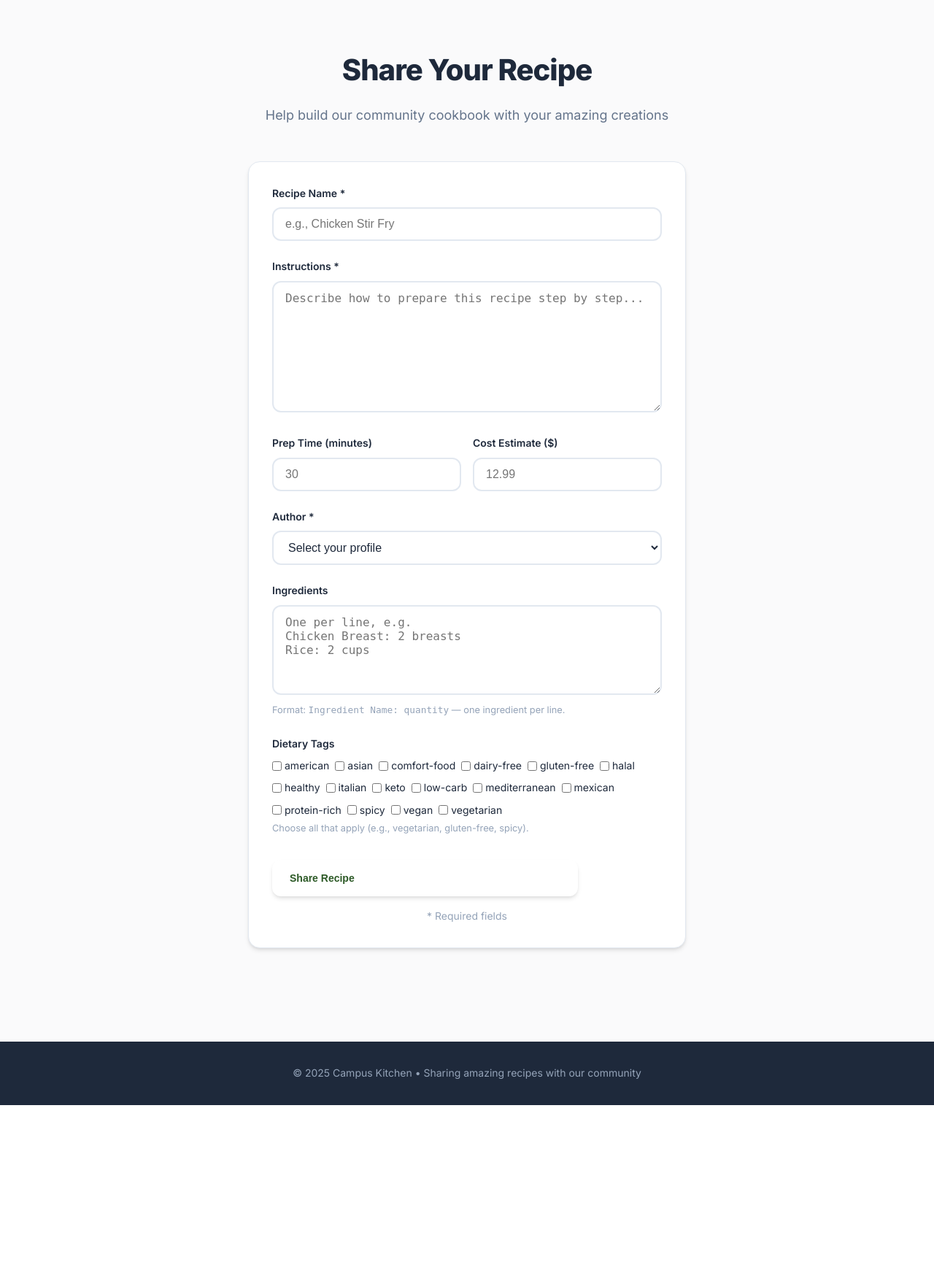
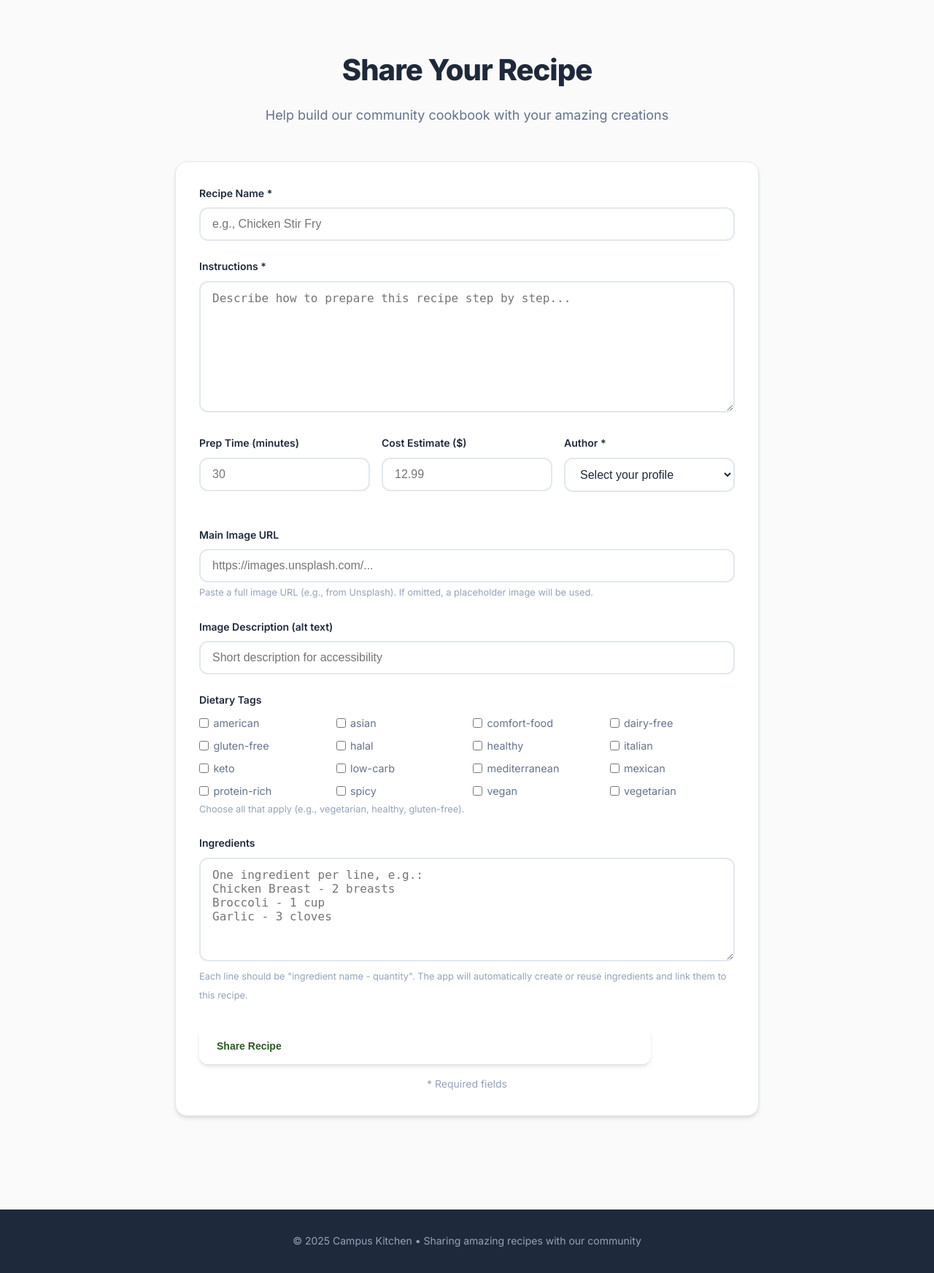
Before and after one commit to LoganOslund/nov29MealShare, a Flask app: page /add_recipe in a window 1280 px wide. Shown: the part 84-1828 px from the top of the page at 73% size. Before the commit the page ends 1598 px from the top, so only its background shows below. Run offline with Flask 3, Linux system fonts and the light colour scheme; data comes from the database, SQL or seed files in the repository; both versions use the stored data as it was after the commit.

Commit message:
almost final

```diff
--- a/app.py
+++ b/app.py
@@ -3,10 +3,9 @@
 Flask backend with SQLite - MongoDB removed for performance
 """
 
-from flask import Flask, render_template, request, redirect, url_for, flash, jsonify
+from flask import Flask, render_template, request, redirect, url_for, flash
 import sqlite3
 import os
-from datetime import datetime
 
 app = Flask(__name__)
 app.secret_key = 'dev-secret-key-change-in-production'
@@ -24,20 +23,49 @@
 
 @app.route('/')
 def index():
-    """Home page showing all recipes - optimized for performance"""
+    """Home page showing all recipes"""
     conn = get_db_connection()
-    # Optimized query with all fields the template needs
-    recipes = conn.execute('''
-        SELECT r.recipe_id, r.name, r.instructions, r.prep_time_minutes,
-               r.cost_estimate, r.created_at,
-               i.file_path as image_url, i.alt_text as image_alt,
-               4.5 as avg_rating,
-               0 as review_count,
-               '' as tags
+    cursor = conn.cursor()
+
+    # Use a subquery to pick one deterministic image per recipe
+    recipes = cursor.execute("""
+        SELECT
+            r.recipe_id,
+            r.name,
+            r.instructions,
+            r.prep_time_minutes,
+            r.cost_estimate,
+            r.created_at,
+            img.file_path AS image_url,
+            img.alt_text AS image_alt,
+            4.5 AS avg_rating,
+            0   AS review_count,
+            COALESCE(GROUP_CONCAT(DISTINCT dt.tag_name), '') AS tags,
+            u.name AS author_name
         FROM recipes r
-        LEFT JOIN images i ON r.recipe_id = i.recipe_id
+        LEFT JOIN (
+            SELECT recipe_id,
+                   MIN(file_path) AS file_path,
+                   MIN(alt_text) AS alt_text
+            FROM images
+            GROUP BY recipe_id
+        ) AS img ON r.recipe_id = img.recipe_id
+        LEFT JOIN users u ON r.author_id = u.user_id
+        LEFT JOIN recipe_tags rt ON r.recipe_id = rt.recipe_id
+        LEFT JOIN dietary_tags dt ON rt.tag_id = dt.tag_id
+        GROUP BY
+            r.recipe_id,
+            r.name,
+            r.instructions,
+            r.prep_time_minutes,
+            r.cost_estimate,
+            r.created_at,
+            img.file_path,
+            img.alt_text,
+            u.name
         ORDER BY r.name
-    ''').fetchall()
+    """).fetchall()
+
     conn.close()
     return render_template('index.html', recipes=recipes)
 
@@ -45,14 +73,15 @@
 def recipe_detail(recipe_id):
     """Recipe detail page"""
     conn = get_db_connection()
+    cursor = conn.cursor()
 
     # Get recipe details
-    recipe = conn.execute('''
-        SELECT r.*, u.name as author_name
+    recipe = cursor.execute("""
+        SELECT r.*, u.name AS author_name
         FROM recipes r
         LEFT JOIN users u ON r.author_id = u.user_id
         WHERE r.recipe_id = ?
-    ''', (recipe_id,)).fetchone()
+    """, (recipe_id,)).fetchone()
 
     if not recipe:
         conn.close()
@@ -60,31 +89,37 @@
         return redirect(url_for('index'))
 
     # Get images
-    images = conn.execute('''
+    images = cursor.execute("""
         SELECT file_path, alt_text
         FROM images
         WHERE recipe_id = ?
-    ''', (recipe_id,)).fetchall()
+        ORDER BY image_id
+    """, (recipe_id,)).fetchall()
 
     # Get reviews
-    reviews = conn.execute('''
-        SELECT r.*, u.name as reviewer_name
+    reviews = cursor.execute("""
+        SELECT r.*, u.name AS reviewer_name
         FROM reviews r
         LEFT JOIN users u ON r.user_id = u.user_id
         WHERE r.recipe_id = ?
         ORDER BY r.created_at DESC
-    ''', (recipe_id,)).fetchall()
+    """, (recipe_id,)).fetchall()
 
     # Get ingredients
-    ingredients = conn.execute('''
+    ingredients = cursor.execute("""
         SELECT i.name, ri.quantity
         FROM recipe_ingredients ri
         JOIN ingredients i ON ri.ingredient_id = i.ingredient_id
         WHERE ri.recipe_id = ?
-    ''', (recipe_id,)).fetchall()
+        ORDER BY i.name
+    """, (recipe_id,)).fetchall()
 
-    # Get users for review dropdown
-    users = conn.execute('SELECT user_id, name FROM users ORDER BY name').fetchall()
+    # Get all users for the "who is reviewing" dropdown
+    users = cursor.execute("""
+        SELECT user_id, name
+        FROM users
+        ORDER BY name
+    """).fetchall()
 
     conn.close()
 
@@ -111,7 +146,7 @@
 
     # Base query with joins so we can filter by tag and ingredient,
     # and still get image + author + tags
-    query = '''
+    query = """
         SELECT
             r.recipe_id,
             r.name,
@@ -122,37 +157,43 @@
             img.file_path AS image_url,
             img.alt_text AS image_alt,
             4.5 AS avg_rating,
-            0 AS review_count,
+            0   AS review_count,
             COALESCE(GROUP_CONCAT(DISTINCT dt.tag_name), '') AS tags,
             u.name AS author_name
         FROM recipes r
-        LEFT JOIN images img ON r.recipe_id = img.recipe_id
+        LEFT JOIN (
+            SELECT recipe_id,
+                   MIN(file_path) AS file_path,
+                   MIN(alt_text) AS alt_text
+            FROM images
+            GROUP BY recipe_id
+        ) AS img ON r.recipe_id = img.recipe_id
         LEFT JOIN users u ON r.author_id = u.user_id
         LEFT JOIN recipe_tags rt ON r.recipe_id = rt.recipe_id
         LEFT JOIN dietary_tags dt ON rt.tag_id = dt.tag_id
         LEFT JOIN recipe_ingredients ri ON r.recipe_id = ri.recipe_id
         LEFT JOIN ingredients ing ON ri.ingredient_id = ing.ingredient_id
         WHERE 1 = 1
-    '''
+    """
     params = []
 
     # Tag filter (Dietary Preferences dropdown)
     if current_tag:
-        query += ' AND dt.tag_name = ?'
+        query += " AND dt.tag_name = ?"
         params.append(current_tag)
 
     # Max prep time filter
     if current_max_prep_time is not None:
-        query += ' AND (r.prep_time_minutes IS NULL OR r.prep_time_minutes <= ?)'
+        query += " AND (r.prep_time_minutes IS NULL OR r.prep_time_minutes <= ?)"
         params.append(current_max_prep_time)
 
     # Ingredient text search
     if current_ingredient:
-        query += ' AND ing.name LIKE ?'
-        params.append(f'%{current_ingredient}%')
+        query += " AND ing.name LIKE ?"
+        params.append(f"%{current_ingredient}%")
 
     # Group + order (because of GROUP_CONCAT)
-    query += '''
+    query += """
         GROUP BY
             r.recipe_id,
             r.name,
@@ -164,13 +205,13 @@
             img.alt_text,
             u.name
         ORDER BY r.name
-    '''
+    """
 
     recipes = cursor.execute(query, params).fetchall()
 
     # Tags for the dropdown
     all_tags = cursor.execute(
-        'SELECT tag_name FROM dietary_tags ORDER BY tag_name'
+        "SELECT tag_name FROM dietary_tags ORDER BY tag_name"
     ).fetchall()
 
     conn.close()
@@ -184,87 +225,100 @@
         current_ingredient=current_ingredient
     )
 
-
 @app.route('/add_recipe', methods=['GET', 'POST'])
 def add_recipe():
-    """Add new recipe"""
+    """Add new recipe, including tags, ingredients, and image"""
+    conn = get_db_connection()
+    cursor = conn.cursor()
+
+    # We need users + tags for both GET and POST (for redisplay on validation error)
+    users = cursor.execute(
+        "SELECT user_id, name FROM users ORDER BY name"
+    ).fetchall()
+
+    dietary_tags = cursor.execute(
+        "SELECT tag_id, tag_name FROM dietary_tags ORDER BY tag_name"
+    ).fetchall()
+
     if request.method == 'POST':
-        name = request.form['name']
-        instructions = request.form['instructions']
+        name = request.form.get('name', '').strip()
+        instructions = request.form.get('instructions', '').strip()
         prep_time = request.form.get('prep_time', type=int)
         cost_estimate = request.form.get('cost_estimate', type=float)
-        author_id = request.form.get('author_id', type=int) or 1
-        raw_ingredients = request.form.get('ingredients', '').strip()
-        selected_tags = request.form.getlist('tags')  # list of tag_id strings
+        author_id = request.form.get('author_id', type=int) or None
+
+        image_url = request.form.get('image_url', '').strip()
+        image_alt = request.form.get('image_alt', '').strip()
+
+        # Ingredients: one per line, format "name - quantity"
+        ingredients_text = request.form.get('ingredients_text', '').strip()
+
+        selected_tag_ids = request.form.getlist('tags')  # list of strings
 
         if not name or not instructions:
             flash('Name and instructions are required', 'error')
-            conn = get_db_connection()
-            users = conn.execute('SELECT user_id, name FROM users ORDER BY name').fetchall()
-            tags = conn.execute('SELECT tag_id, tag_name FROM dietary_tags ORDER BY tag_name').fetchall()
             conn.close()
-            return render_template('add_recipe.html', users=users, tags=tags)
-
-        conn = get_db_connection()
-        cursor = conn.cursor()
+            return render_template(
+                'add_recipe.html',
+                users=users,
+                dietary_tags=dietary_tags
+            )
 
         # Insert recipe
-        cursor.execute('''
+        cursor.execute("""
             INSERT INTO recipes (name, instructions, prep_time_minutes, cost_estimate, author_id)
             VALUES (?, ?, ?, ?, ?)
-        ''', (name, instructions, prep_time, cost_estimate, author_id))
-
+        """, (name, instructions, prep_time, cost_estimate, author_id))
         recipe_id = cursor.lastrowid
 
-        # Insert dietary tags for this recipe
-        for tag_id_str in selected_tags:
+        # Insert image if provided
+        if image_url:
+            cursor.execute("""
+                INSERT INTO images (recipe_id, file_path, alt_text)
+                VALUES (?, ?, ?)
+            """, (recipe_id, image_url, image_alt or name))
+
+        # Insert tags (recipe_tags)
+        for tag_id_str in selected_tag_ids:
             try:
                 tag_id = int(tag_id_str)
-                cursor.execute(
-                    'INSERT OR IGNORE INTO recipe_tags (recipe_id, tag_id) VALUES (?, ?)',
-                    (recipe_id, tag_id)
-                )
             except ValueError:
-                continue  # ignore bad input
+                continue
+            cursor.execute("""
+                INSERT OR IGNORE INTO recipe_tags (recipe_id, tag_id)
+                VALUES (?, ?)
+            """, (recipe_id, tag_id))
 
-        # Parse and insert ingredients
-        if raw_ingredients:
-            for line in raw_ingredients.splitlines():
-                line = line.strip()
-                if not line:
-                    continue
-                if ':' in line:
-                    name_part, quantity = line.split(':', 1)
-                    name_part = name_part.strip()
-                    quantity = quantity.strip()
+        # Insert ingredients
+        if ingredients_text:
+            lines = [line.strip() for line in ingredients_text.splitlines() if line.strip()]
+            for line in lines:
+                # Expect "name - quantity", but be forgiving
+                if '-' in line:
+                    ing_name, quantity = [part.strip() for part in line.split('-', 1)]
                 else:
-                    name_part = line
-                    quantity = ''
-                if not name_part:
+                    ing_name, quantity = line.strip(), ''
+
+                if not ing_name:
                     continue
 
-                # Find or create ingredient
-                ing_row = cursor.execute(
-                    'SELECT ingredient_id FROM ingredients WHERE name = ?',
-                    (name_part,)
-                ).fetchone()
-                if ing_row:
-                    ingredient_id = ing_row['ingredient_id']
-                else:
-                    cursor.execute(
-                        'INSERT INTO ingredients (name) VALUES (?)',
-                        (name_part,)
-                    )
-                    ingredient_id = cursor.lastrowid
+                # Ensure ingredient exists in ingredients table
+                cursor.execute("""
+                    INSERT OR IGNORE INTO ingredients (name) VALUES (?)
+                """, (ing_name,))
 
-                # Link ingredient to recipe
-                cursor.execute(
-                    '''
-                    INSERT OR REPLACE INTO recipe_ingredients (recipe_id, ingredient_id, quantity)
+                cursor.execute("""
+                    SELECT ingredient_id FROM ingredients WHERE name = ?
+                """, (ing_name,))
+                row = cursor.fetchone()
+                if not row:
+                    continue
+                ingredient_id = row['ingredient_id']
+
+                cursor.execute("""
+                    INSERT OR IGNORE INTO recipe_ingredients (recipe_id, ingredient_id, quantity)
                     VALUES (?, ?, ?)
-                    ''',
-                    (recipe_id, ingredient_id, quantity)
-                )
+                """, (recipe_id, ingredient_id, quantity))
 
         conn.commit()
         conn.close()
@@ -272,31 +326,35 @@
         flash('Recipe added successfully!', 'success')
         return redirect(url_for('recipe_detail', recipe_id=recipe_id))
 
-    # GET request - show form with users + tags
-    conn = get_db_connection()
-    users = conn.execute('SELECT user_id, name FROM users ORDER BY name').fetchall()
-    tags = conn.execute('SELECT tag_id, tag_name FROM dietary_tags ORDER BY tag_name').fetchall()
+    # GET request - show form
     conn.close()
-
-    return render_template('add_recipe.html', users=users, tags=tags)
+    return render_template(
+        'add_recipe.html',
+        users=users,
+        dietary_tags=dietary_tags
+    )
 
 @app.route('/add_review/<int:recipe_id>', methods=['POST'])
 def add_review(recipe_id):
-    """Add a review for a recipe"""
+    """Add a review for a recipe with selected user"""
     rating = request.form.get('rating', type=int)
-    comment = request.form.get('comment', '')
-    user_id = request.form.get('user_id', type=int)  # may be None if "Anonymous"
+    comment = request.form.get('comment', '').strip()
+    user_id = request.form.get('user_id', type=int)
 
     if not rating or rating < 1 or rating > 5:
         flash('Please provide a valid rating (1-5)', 'error')
         return redirect(url_for('recipe_detail', recipe_id=recipe_id))
 
+    if not user_id:
+        flash('Please select who is leaving the review.', 'error')
+        return redirect(url_for('recipe_detail', recipe_id=recipe_id))
+
     conn = get_db_connection()
     cursor = conn.cursor()
-    cursor.execute('''
+    cursor.execute("""
         INSERT INTO reviews (recipe_id, user_id, rating, comment)
         VALUES (?, ?, ?, ?)
-    ''', (recipe_id, user_id, rating, comment))
+    """, (recipe_id, user_id, rating, comment))
     conn.commit()
     conn.close()
 
--- a/templates/add_recipe.html
+++ b/templates/add_recipe.html
@@ -10,8 +10,9 @@
             <p class="section-subtitle">Help build our community cookbook with your amazing creations</p>
         </div>
 
-        <div style="max-width: 600px; margin: 0 auto;">
+        <div style="max-width: 800px; margin: 0 auto;">
             <form method="POST" action="{{ url_for('add_recipe') }}" style="background: var(--surface); padding: 2rem; border-radius: var(--radius-xl); box-shadow: var(--shadow-md); border: 1px solid var(--border);">
+                <!-- Basic info -->
                 <div class="form-group">
                     <label class="form-label" for="name">Recipe Name *</label>
                     <input type="text" name="name" id="name" class="form-input" required placeholder="e.g., Chicken Stir Fry">
@@ -23,7 +24,7 @@
                               placeholder="Describe how to prepare this recipe step by step..."></textarea>
                 </div>
 
-                <div style="display: grid; grid-template-columns: 1fr 1fr; gap: 1rem;">
+                <div style="display: grid; grid-template-columns: repeat(auto-fit, minmax(180px, 1fr)); gap: 1rem;">
                     <div class="form-group">
                         <label class="form-label" for="prep_time">Prep Time (minutes)</label>
                         <input type="number" name="prep_time" id="prep_time" class="form-input" placeholder="30">
@@ -32,7 +33,6 @@
                     <div class="form-group">
                         <label class="form-label" for="cost_estimate">Cost Estimate ($)</label>
                         <input type="number" step="0.01" name="cost_estimate" id="cost_estimate" class="form-input" placeholder="12.99">
-                    </div>
                     </div>
 
                     <div class="form-group">
@@ -44,31 +44,49 @@
                             {% endfor %}
                         </select>
                     </div>
-
-                <!-- Ingredients input -->
-                <div class="form-group">
-                    <label class="form-label" for="ingredients">Ingredients</label>
-                    <textarea name="ingredients" id="ingredients" rows="5" class="form-textarea"
-                              placeholder="One per line, e.g.&#10;Chicken Breast: 2 breasts&#10;Rice: 2 cups"></textarea>
-                    <p style="font-size: 0.8rem; color: var(--text-light); margin-top: 0.25rem;">
-                        Format: <code>Ingredient Name: quantity</code> — one ingredient per line.
-                    </p>
                 </div>
 
-                <!-- Dietary tags -->
+                <!-- Image info -->
+                <div class="form-group" style="margin-top: 1.5rem;">
+                    <label class="form-label" for="image_url">Main Image URL</label>
+                    <input type="url" name="image_url" id="image_url" class="form-input" placeholder="https://images.unsplash.com/...">
+                    <small style="color: var(--text-light); font-size: 0.8rem;">
+                        Paste a full image URL (e.g., from Unsplash). If omitted, a placeholder image will be used.
+                    </small>
+                </div>
+
                 <div class="form-group">
+                    <label class="form-label" for="image_alt">Image Description (alt text)</label>
+                    <input type="text" name="image_alt" id="image_alt" class="form-input" placeholder="Short description for accessibility">
+                </div>
+
+                <!-- Tags -->
+                <div class="form-group" style="margin-top: 1.5rem;">
                     <label class="form-label">Dietary Tags</label>
-                    <div style="display: flex; flex-wrap: wrap; gap: 0.5rem;">
-                        {% for tag in tags %}
-                            <label style="display: flex; align-items: center; gap: 0.25rem; font-size: 0.875rem;">
-                                <input type="checkbox" name="tags" value="{{ tag.tag_id }}">
+                    <div style="display: grid; grid-template-columns: repeat(auto-fit, minmax(140px, 1fr)); gap: 0.5rem 1rem;">
+                        {% for tag in dietary_tags %}
+                            <label style="display: flex; align-items: center; gap: 0.4rem; font-size: 0.9rem; color: var(--text-secondary);">
+                                <input type="checkbox" name="tags" value="{{ tag.tag_id }}" style="accent-color: var(--primary-color);">
                                 <span>{{ tag.tag_name }}</span>
                             </label>
                         {% endfor %}
                     </div>
-                    <p style="font-size: 0.8rem; color: var(--text-light); margin-top: 0.25rem;">
-                        Choose all that apply (e.g., vegetarian, gluten-free, spicy).
-                    </p>
+                    <small style="color: var(--text-light); font-size: 0.8rem;">
+                        Choose all that apply (e.g., vegetarian, healthy, gluten-free).
+                    </small>
+                </div>
+
+                <!-- Ingredients -->
+                <div class="form-group" style="margin-top: 1.5rem;">
+                    <label class="form-label" for="ingredients_text">Ingredients</label>
+                    <textarea name="ingredients_text" id="ingredients_text" rows="6" class="form-textarea"
+                              placeholder="One ingredient per line, e.g.:
+Chicken Breast - 2 breasts
+Broccoli - 1 cup
+Garlic - 3 cloves"></textarea>
+                    <small style="color: var(--text-light); font-size: 0.8rem;">
+                        Each line should be "ingredient name - quantity". The app will automatically create or reuse ingredients and link them to this recipe.
+                    </small>
                 </div>
 
                 <div style="display: flex; gap: 1rem; margin-top: 2rem;">
```
Also changed, not shown: database/init_db.py (+17 -34 lines), templates/recipe_detail.html (+18 -12 lines), database/meal_sharing.db. Lines whose indentation alone changed are shown as unchanged.
